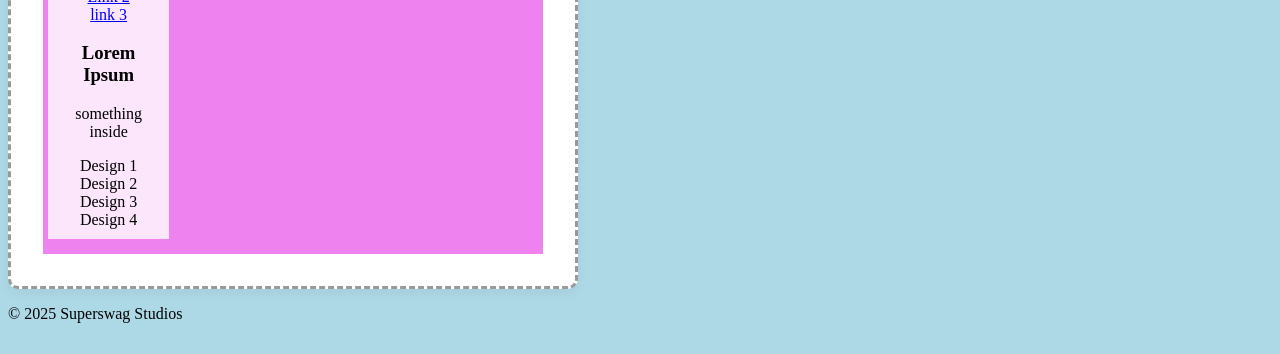
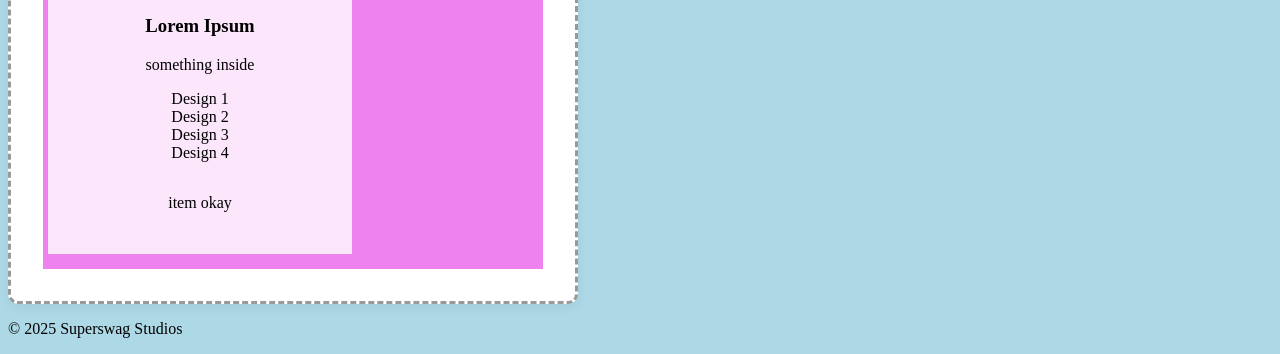
Before and after one commit to lowrderrr/ubiquitous-enigma, a plain HTML site: page index.html in a window 1280 px wide. Shown: the part 517-871 px from the top of the page. Drawn offline with Linux system fonts and the light colour scheme.

Commit message:
Update index.html

```diff
--- a/index.html
+++ b/index.html
@@ -95,12 +95,9 @@
    <div class="grid-box">Design 4</div>
 </section>
 
-            <div class="grid-wrapper">
-              <div class="grid grid-right">
-              </div>
+            <div class="grid-container">
+              <div class="item"> item okay </div>
             </div>
-
-
 
     </section>
   </main>
```
